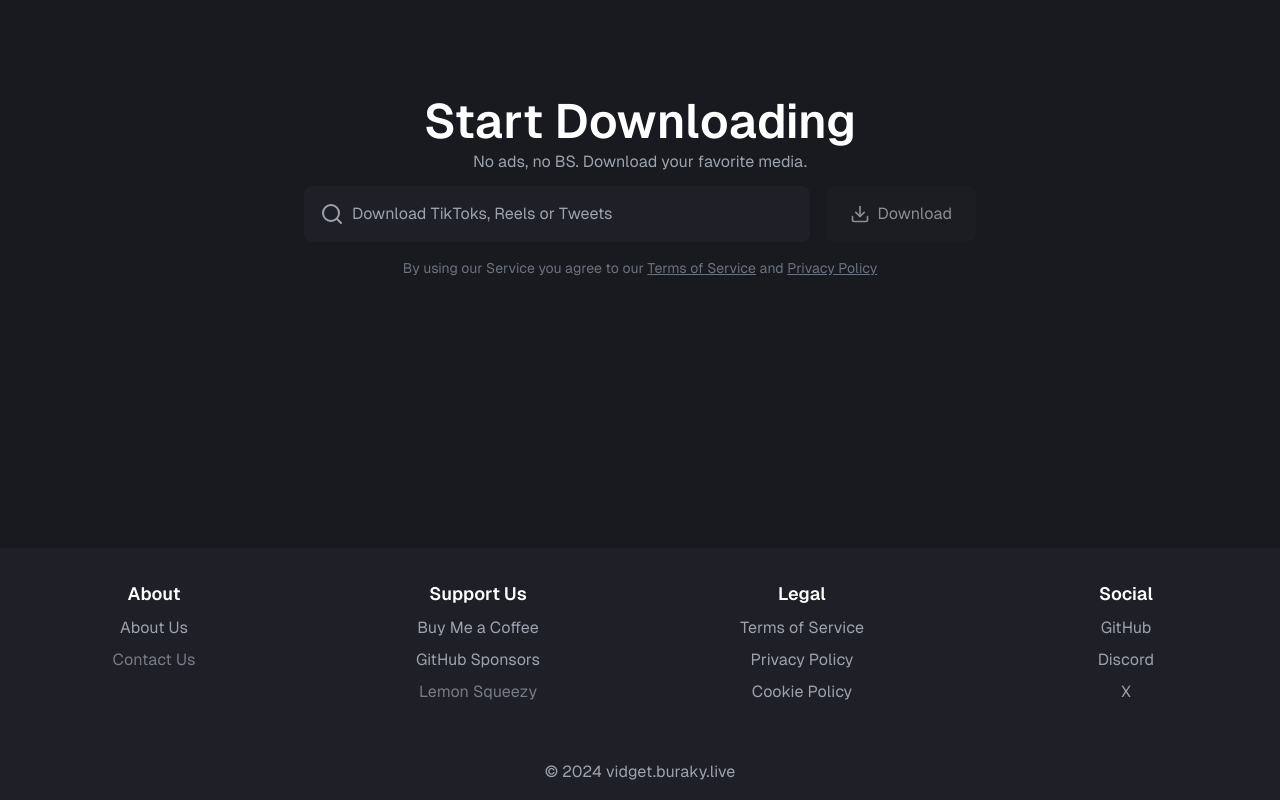
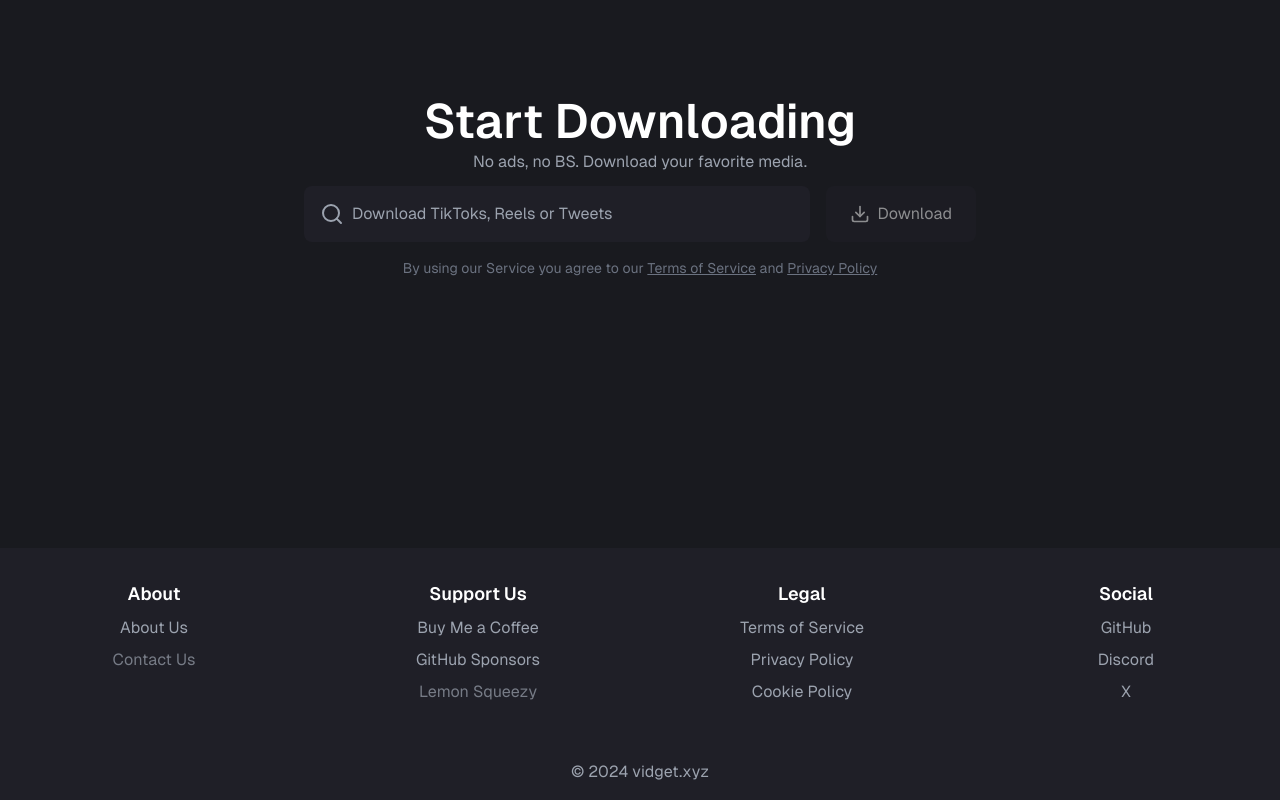
Before and after one commit to BurakYs/VidGet, a SvelteKit app in the folder client/: page / in a window 1280 px wide. Shown: the part 252-1052 px from the top of the page. Built offline with nearby package versions, Linux system fonts and the light colour scheme.

Commit message:
Change frontend and backend urls

```diff
--- a/client/src/config.ts
+++ b/client/src/config.ts
@@ -3,10 +3,10 @@ const environment = process.env.NODE_ENV?.toLowerCase() || 'production';
 export default {
   appName: 'VidGet',
   description: 'A free online video downloader that allows you to download videos from various platforms.',
-  hostname: 'vidget.buraky.live',
+  hostname: 'vidget.xyz',
   githubUrl: 'https://github.com/BurakYs/VidGet',
   discordUrl: 'https://discord.gg/z8aBnDa6Xa',
-  apiUrl: environment === 'development' ? 'http://localhost:3000' : 'https://vidget-api.buraky.live',
+  apiUrl: environment === 'development' ? 'http://localhost:3000' : 'https://api.vidget.xyz',
   socials: [
     {
       name: 'GitHub',
```
Also changed, not shown: 2 other files (tests, documents, lock files or other folders).
